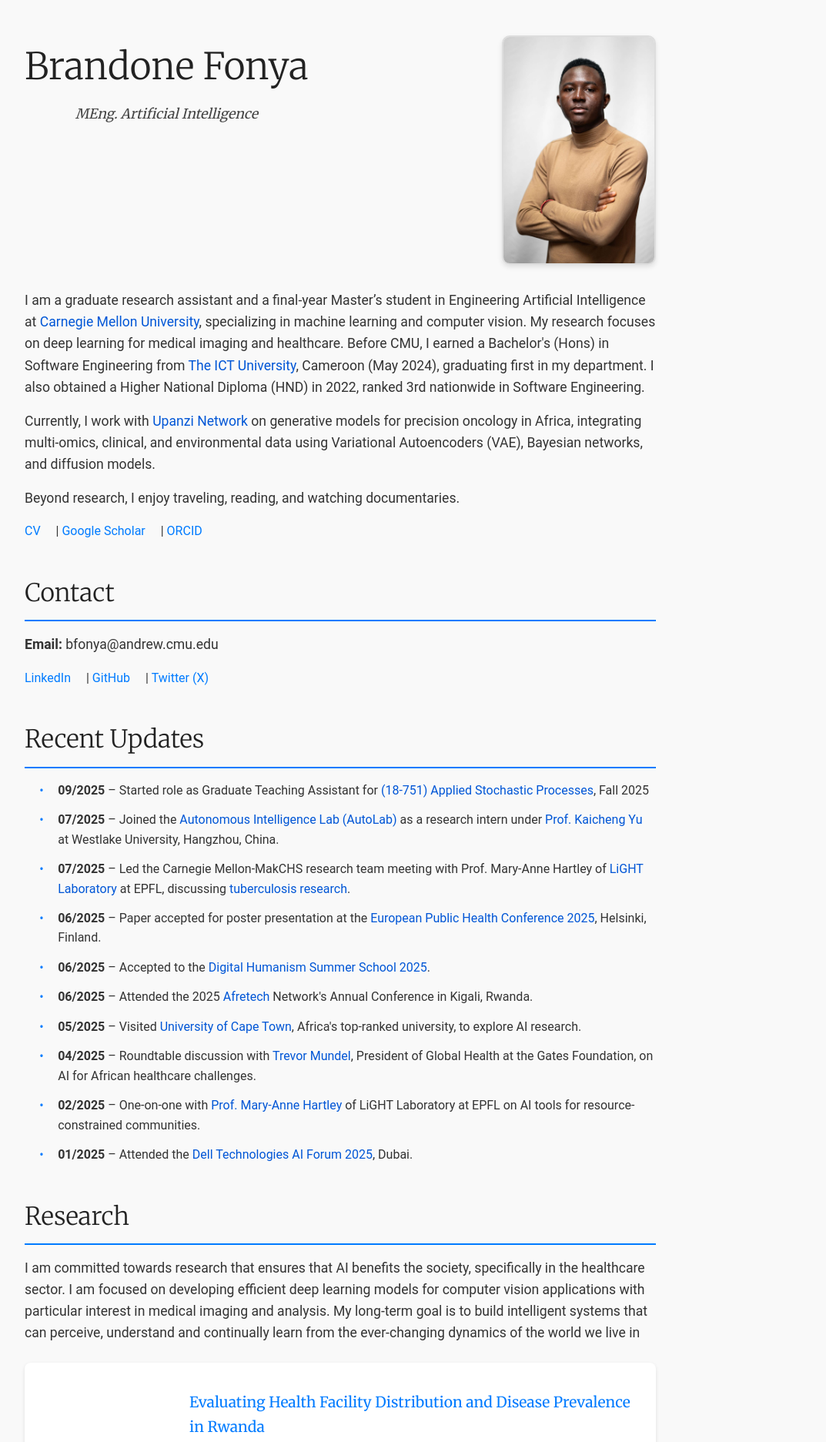
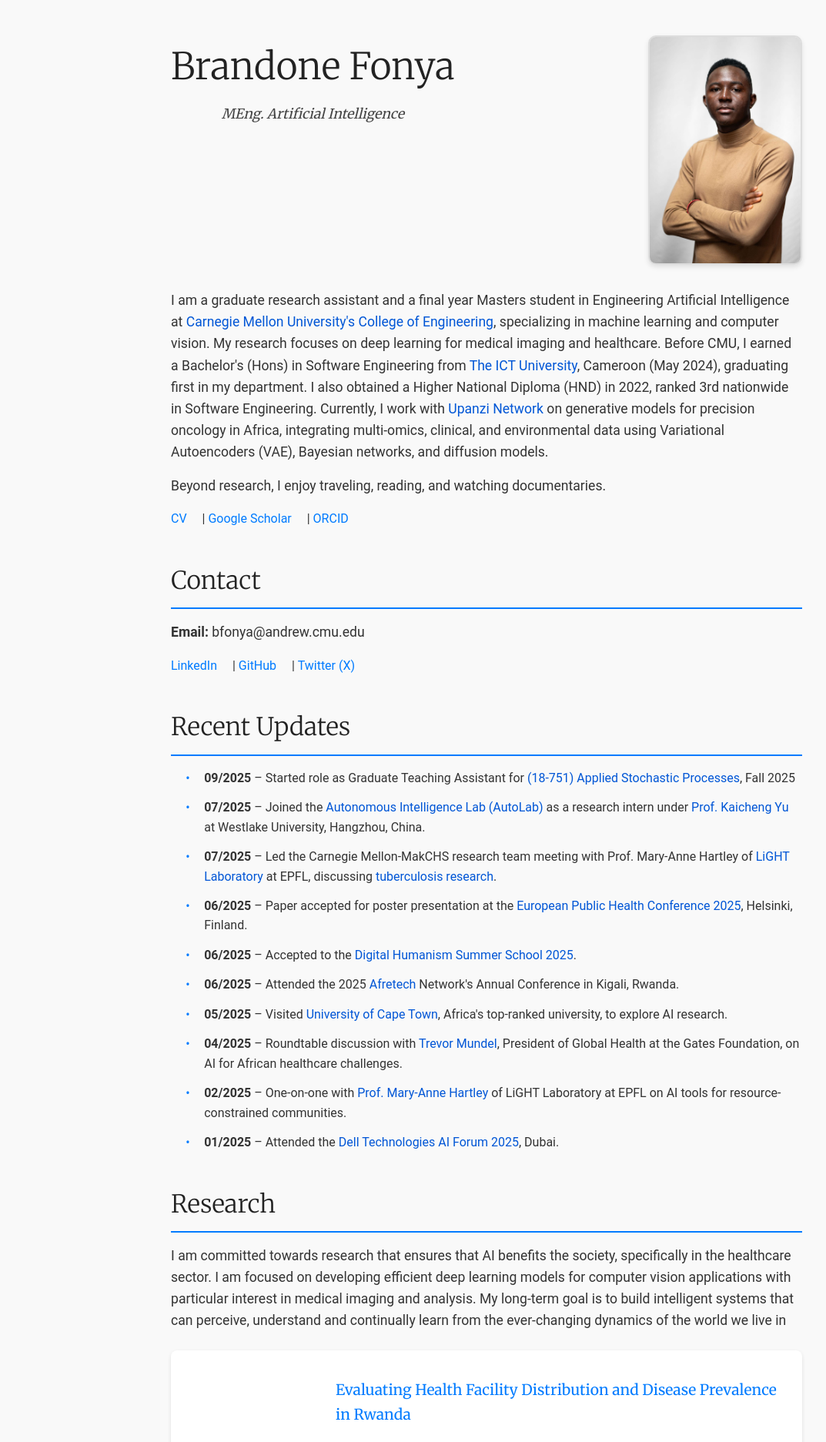
Before and after one commit to FonyaBrandone/FonyaBrandone.github.io, a Jekyll site: the page built from index.md, in a window 1280 px wide. Shown: the top 1873 px of the page at 77% size, without its empty margins (8-1081 px from the left). Built offline with Jekyll 4.4.1, drawn with Linux system fonts in a browser that asks for light colours.

Commit message:
edited style

```diff
--- a/index.md
+++ b/index.md
@@ -16,6 +16,9 @@ description: Brandone Fonya's website
     line-height: 1.7;
     margin: 0;
     padding: 0;
+    display: block;
+    margin-left: auto;
+    margin-right: auto;
   }
 
   .container {
@@ -152,9 +155,7 @@ description: Brandone Fonya's website
   </header>
 
   <section class="about">
-    <p>I am a graduate research assistant and a final-year Master’s student in Engineering Artificial Intelligence at <a href="https://engineering.cmu.edu/">Carnegie Mellon University</a>, specializing in machine learning and computer vision. My research focuses on deep learning for medical imaging and healthcare. Before CMU, I earned a Bachelor's (Hons) in Software Engineering from <a href="https://ictuniversity.org/">The ICT University</a>, Cameroon (May 2024), graduating first in my department. I also obtained a Higher National Diploma (HND) in 2022, ranked 3rd nationwide in Software Engineering.</p>
-
-    <p>Currently, I work with <a href="http://www.africa.engineering.cmu.edu/upanzi">Upanzi Network</a> on generative models for precision oncology in Africa, integrating multi-omics, clinical, and environmental data using Variational Autoencoders (VAE), Bayesian networks, and diffusion models.</p>
+    <p>I am a graduate research assistant and a final year Masters student in Engineering Artificial Intelligence at <a href="https://engineering.cmu.edu/">Carnegie Mellon University's College of Engineering</a>, specializing in machine learning and computer vision. My research focuses on deep learning for medical imaging and healthcare. Before CMU, I earned a Bachelor's (Hons) in Software Engineering from <a href="https://ictuniversity.org/">The ICT University</a>, Cameroon (May 2024), graduating first in my department. I also obtained a Higher National Diploma (HND) in 2022, ranked 3rd nationwide in Software Engineering. Currently, I work with <a href="http://www.africa.engineering.cmu.edu/upanzi">Upanzi Network</a> on generative models for precision oncology in Africa, integrating multi-omics, clinical, and environmental data using Variational Autoencoders (VAE), Bayesian networks, and diffusion models.</p>
 
     <p>Beyond research, I enjoy traveling, reading, and watching documentaries.</p>
 
```
